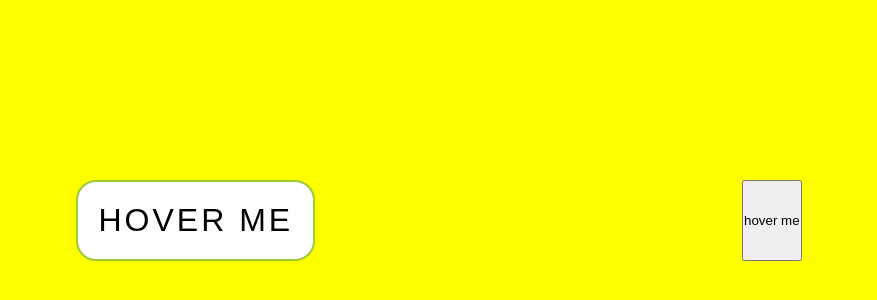
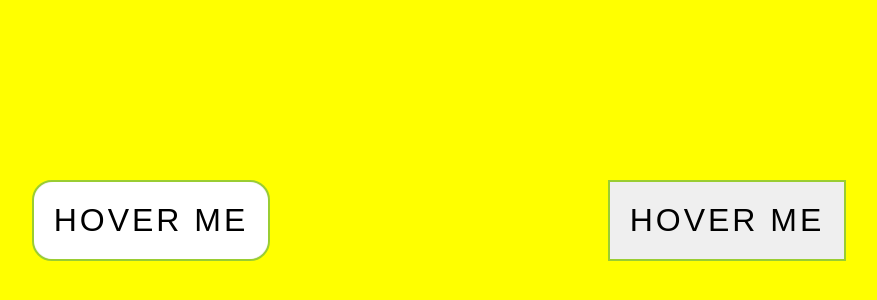
Before and after one commit to ShaileshBisht/HoverEffect-before-sudo, a plain HTML site: page index.html in a window 1280 px wide. Shown: the part 180-480 px from the top of the page, without its empty margins (201-1078 px from the left). Drawn offline with Linux system fonts and the light colour scheme.

Commit message:
add style to btn-2

```diff
--- a/style.css
+++ b/style.css
@@ -48,3 +48,14 @@
   transform: scaleX(1.4) scaleY(1.6);
   opacity: 0;
 }
+
+.btn-2 {
+  font-size: 2rem;
+  padding: 20px;
+  text-transform: uppercase;
+  letter-spacing: 3px;
+  position: relative;
+  z-index: 0;
+  border: 2px solid yellowgreen;
+  font-weight: 400;
+}
```
